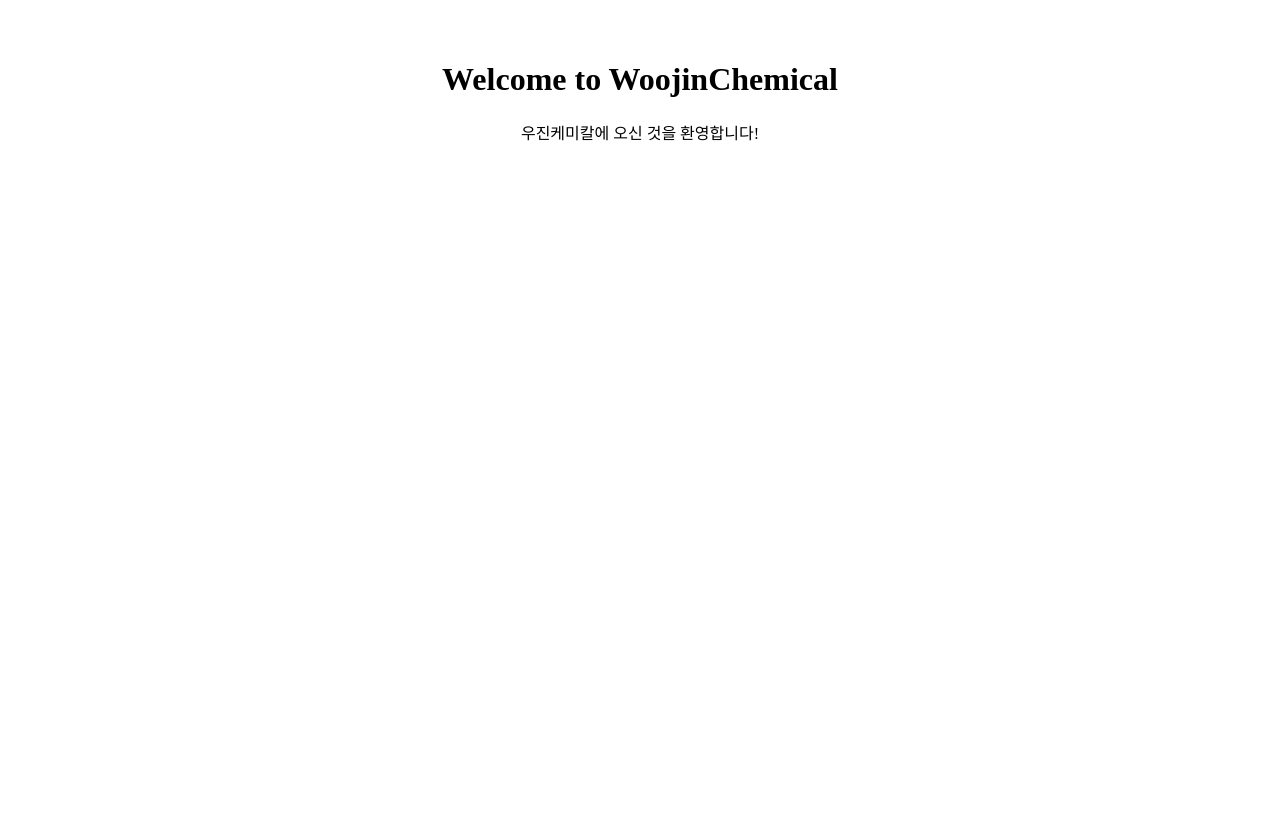
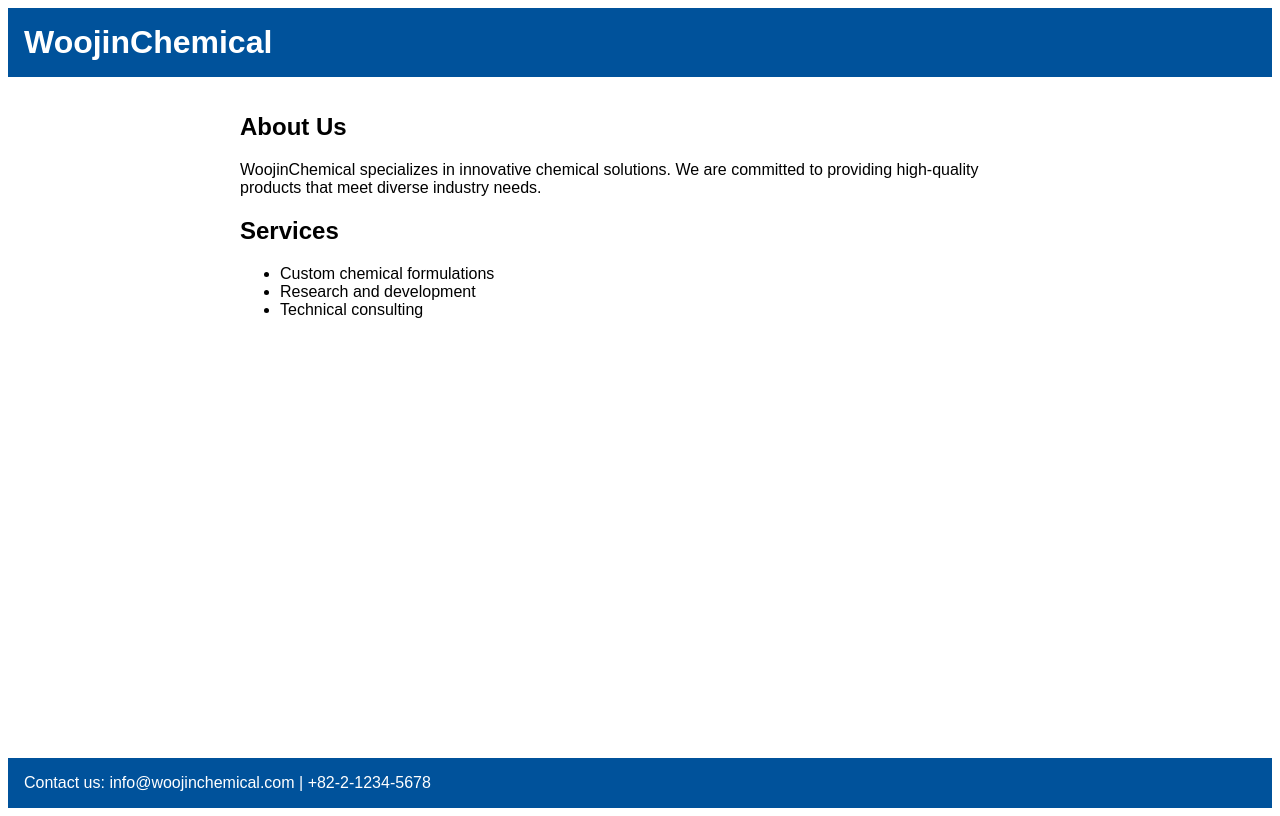
Before and after one commit to BO3957/WoojinChemical, a Next.js app: page / in a window 1280 px wide. Built offline with nearby package versions, Linux system fonts and the light colour scheme.

Commit message:
Add basic homepage layout

```diff
--- a/pages/index.js
+++ b/pages/index.js
@@ -1,17 +1,41 @@
 import Head from 'next/head'
+import styles from '../styles/Home.module.css'
 
 export default function Home() {
   return (
-    <>
+    <div className={styles.container}>
       <Head>
         <title>WoojinChemical</title>
         <meta name="description" content="우진케미칼 웹사이트" />
       </Head>
 
-      <div style={{ padding: '2rem', textAlign: 'center' }}>
-        <h1>Welcome to WoojinChemical</h1>
-        <p>우진케미칼에 오신 것을 환영합니다!</p>
-      </div>
-    </>
+      <header>
+        <h1>WoojinChemical</h1>
+      </header>
+
+      <main>
+        <section className={styles.about}>
+          <h2>About Us</h2>
+          <p>
+            WoojinChemical specializes in innovative chemical solutions. We are
+            committed to providing high‑quality products that meet diverse
+            industry needs.
+          </p>
+        </section>
+
+        <section className={styles.services}>
+          <h2>Services</h2>
+          <ul>
+            <li>Custom chemical formulations</li>
+            <li>Research and development</li>
+            <li>Technical consulting</li>
+          </ul>
+        </section>
+      </main>
+
+      <footer>
+        <p>Contact us: info@woojinchemical.com | +82-2-1234-5678</p>
+      </footer>
+    </div>
   )
 }
--- /dev/null
+++ b/styles/Home.module.css
@@ -0,0 +1,36 @@
+.container {
+  display: flex;
+  flex-direction: column;
+  min-height: 100vh;
+  font-family: Arial, sans-serif;
+}
+
+header,
+footer {
+  background-color: #00529b;
+  color: white;
+  padding: 1rem;
+}
+
+header h1 {
+  margin: 0;
+}
+
+main {
+  flex: 1;
+  padding: 1rem;
+}
+
+section {
+  margin-bottom: 2rem;
+}
+
+.about,
+.services {
+  max-width: 800px;
+  margin: 0 auto;
+}
+
+footer p {
+  margin: 0;
+}
```
